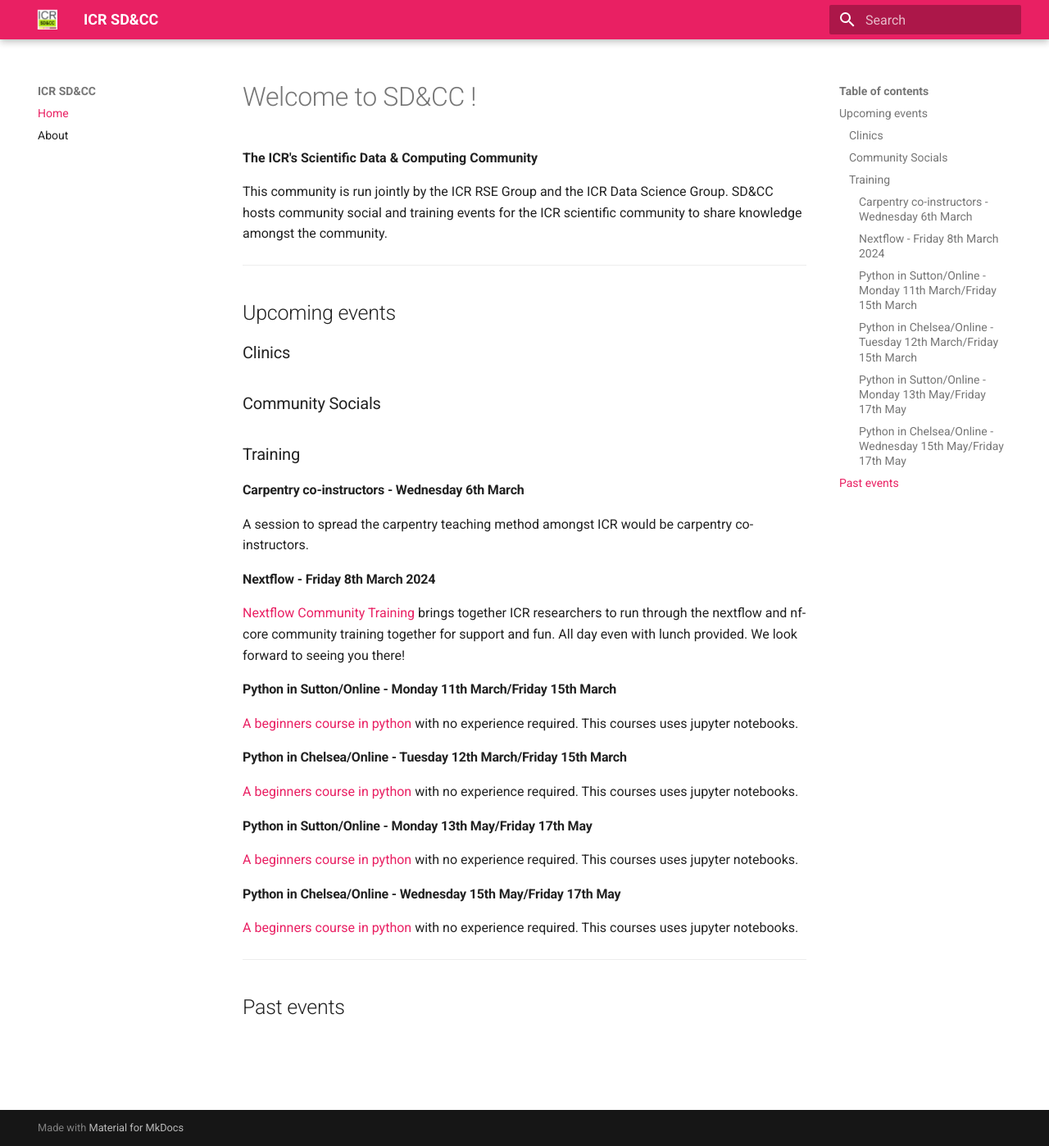
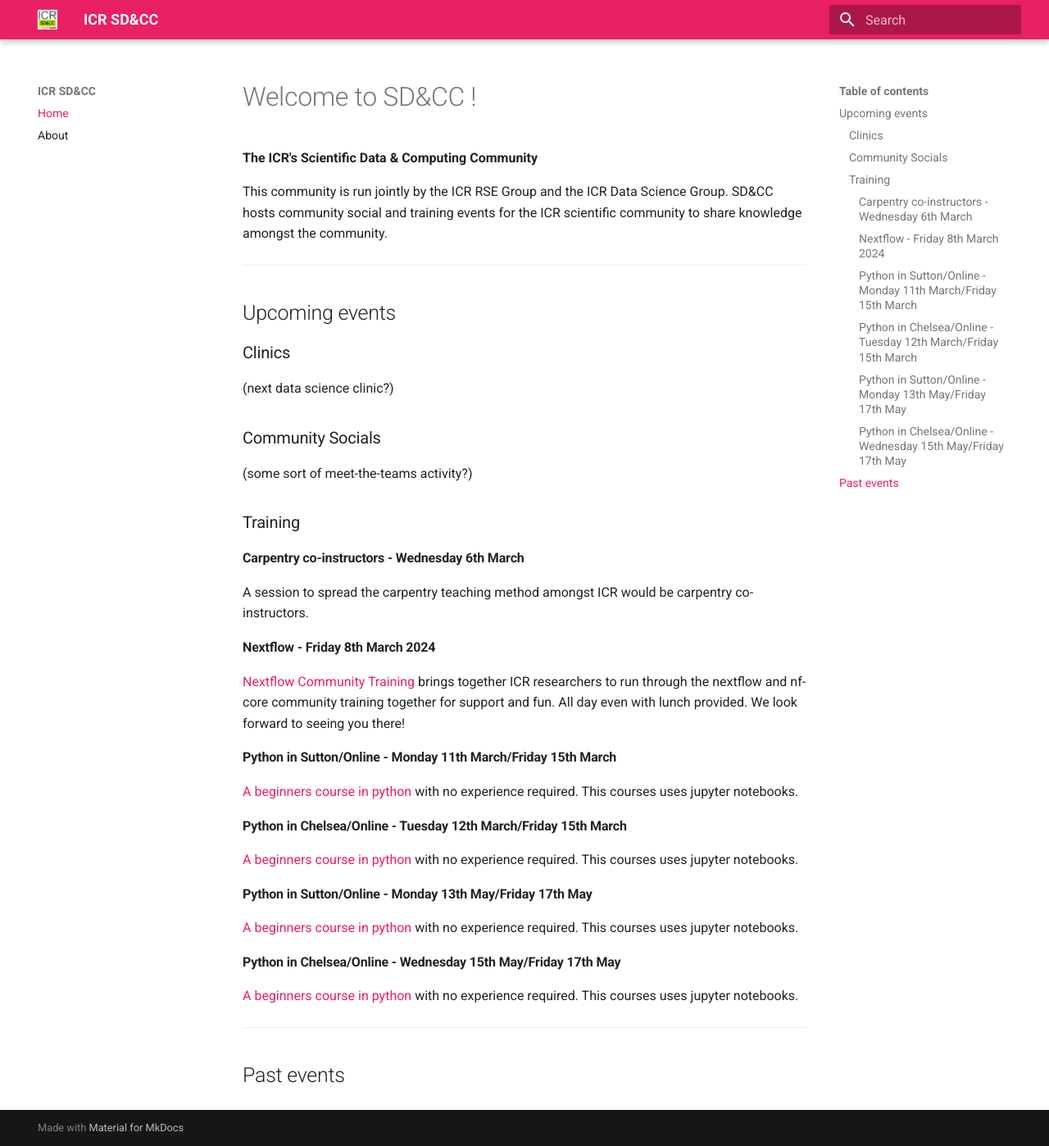
Before and after one commit to ICR-SD-CC/ICR-SD-CC.github.io, an MkDocs documentation site: the page built from docs/index.md, in a window 1280 px wide and 1398 px high. Shown: the whole window at 82% size. Built offline with MkDocs 1.6.1 and Material for MkDocs 9.7.7, drawn with Linux system fonts in a browser that asks for light colours.

Commit message:
Update index.md

```diff
--- a/docs/index.md
+++ b/docs/index.md
@@ -9,8 +9,10 @@ This community is run jointly by the ICR RSE Group and the ICR Data Science Grou
 ## Upcoming events
 
 ### Clinics
+(next data science clinic?)
 
 ### Community Socials
+(some sort of meet-the-teams activity?)
 
 ### Training
 
```
